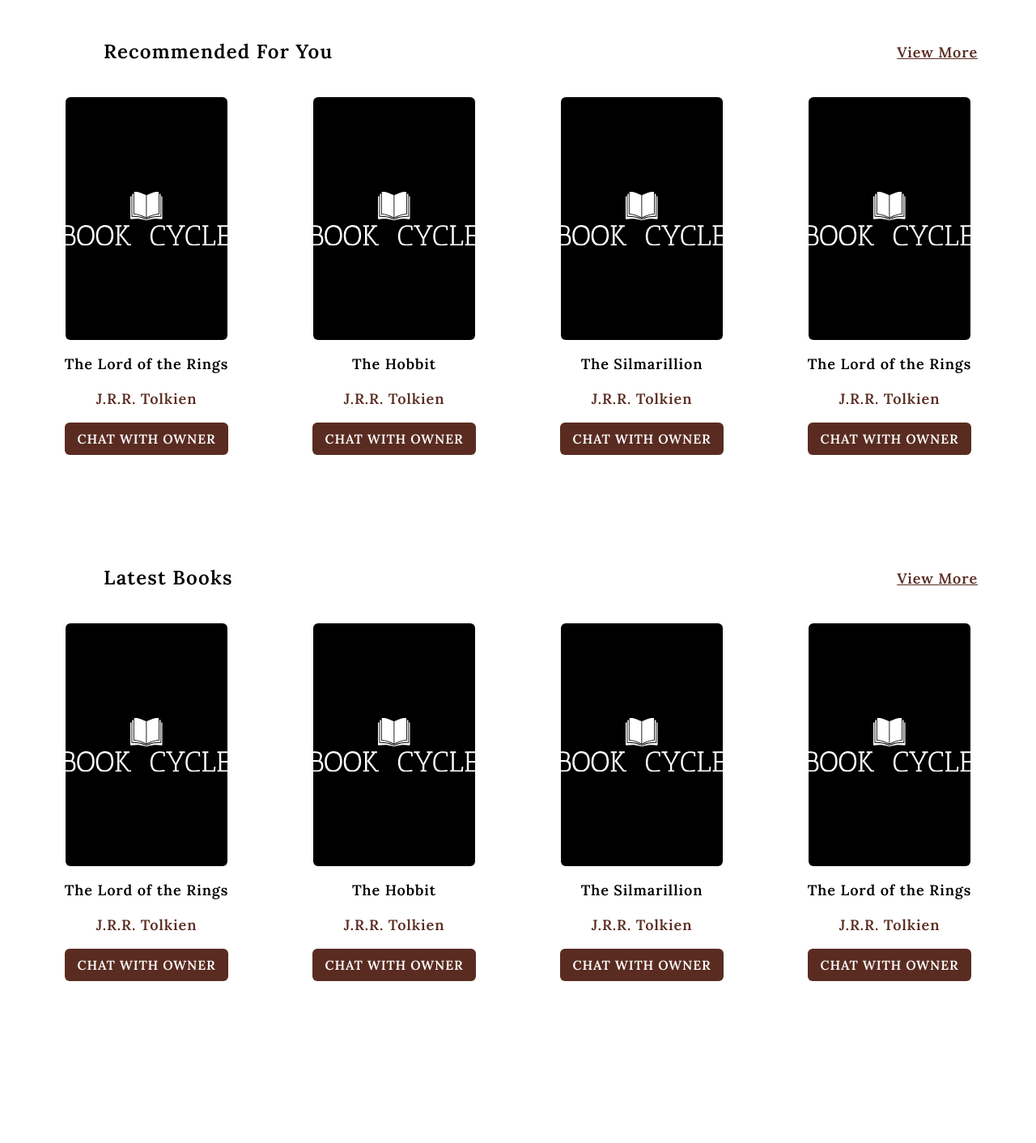
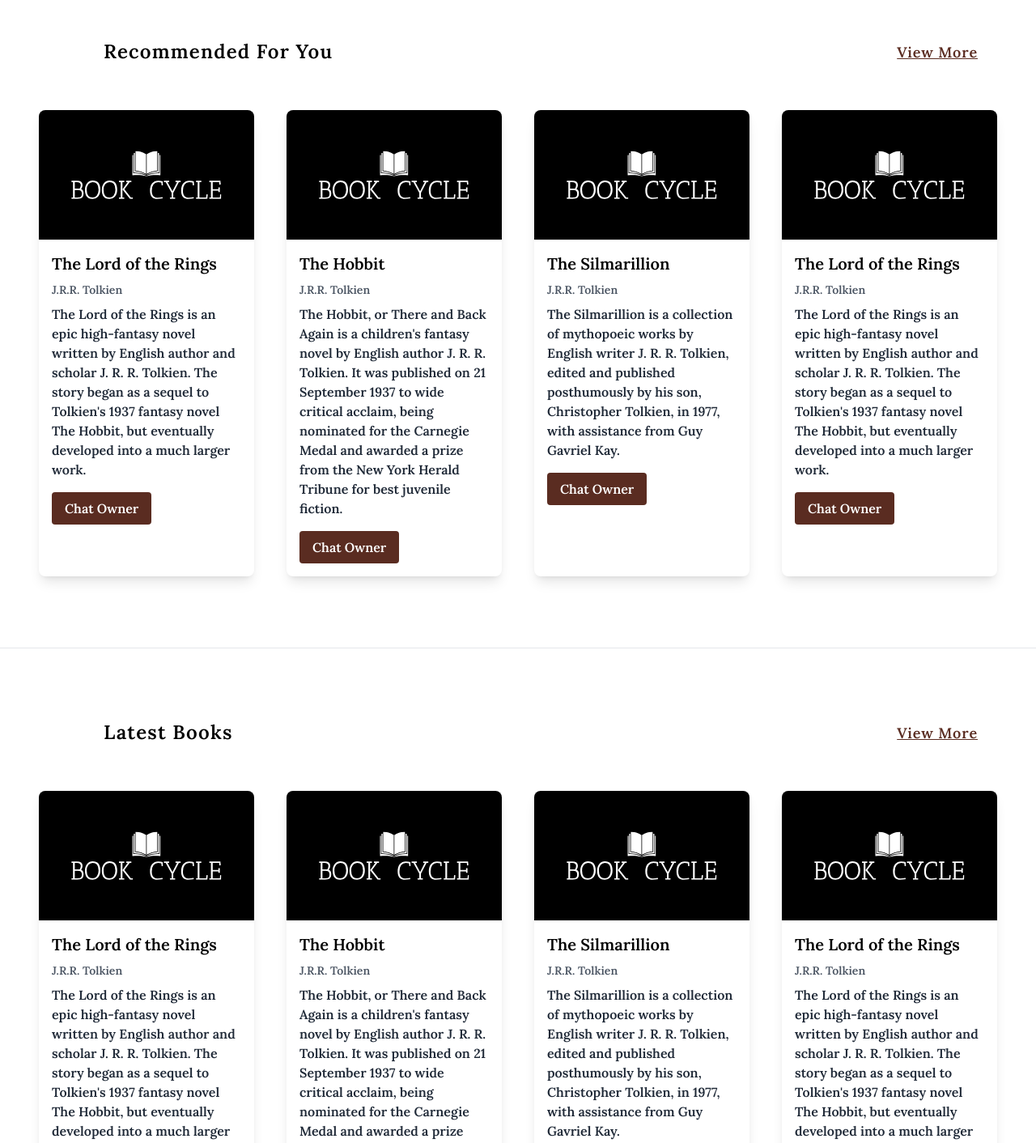
Before and after one commit to hilarytn/Book-Cycle_App, a React (Vite) app in the folder client/: page / in a window 1280 px wide. Shown: the part 600-2012 px from the top of the page at 81% size. Before the commit the page ends 1860 px from the top, so only its background shows below. Built offline with nearby package versions, Linux system fonts and the light colour scheme.

Commit message:
fully responsive

```diff
--- a/client/src/components/Home/Books.tsx
+++ b/client/src/components/Home/Books.tsx
@@ -13,7 +13,7 @@
     <>
         <section className="md:p-12">
             <div className='flex justify-between items-center my-10 px-6 md:ps-20'>
-                <h1 className='text-lg md:text-2xl text-black font-bold tracking-wider capitalize'>
+                <h1 className='text-xl md:text-2xl text-black font-bold tracking-wider capitalize'>
                     Recommended for you
                 </h1>
                 <p
@@ -23,31 +23,27 @@
                 </p>
             </div>
             <div className="grid lg:grid-cols-4 md:grid-cols-2 gap-10">
-                {dummyBooks.map((book, index) => (
-                    <div key={index} className='flex flex-col justify-center items-center gap-4'>
-                        <img
-                            className='w-[200px] h-[300px] object-cover rounded-md'
-                            src={book.coverUrl}
-                            alt="book cover" />
-                        <p className='text-black text-[18px] tracking-wider'>
-                            {book.title}
-                        </p>
-                        <p className='text-secondary text-[18px] tracking-wider'>
-                            {book.author}
-                        </p>
-                        <div>
-                            <button className='bg-secondary text-white px-4 py-2 rounded-md tracking-wider hover:bg-gray-800 hover:scale-75 delay-100 uppercase'>
-                                Chat with owner
-                            </button>
-                        </div>
+            {dummyBooks.map((book, index) => (
+                <div key={index} className="max-w-xs mx-auto bg-white shadow-lg rounded-lg overflow-hidden m-4">
+                    <img className="w-full h-40 object-cover" src={book.coverUrl} alt="Book Cover" />
+                    <div className="p-4">
+                      <h2 className="text-xl font-bold mb-2">{book.title}</h2>
+                      <p className="text-gray-600 text-sm mb-2">{book.author}</p>
+                      <p className="text-gray-800 text-base">{book.description}</p>
+                      <div className="mt-4 flex gap-3">
+                        <button className="px-4 py-2 bg-secondary text-white rounded hover:bg-green-700">Chat Owner</button>
+                      </div>
                     </div>
-                ))}
+                </div>
+            ))}
             </div>
         </section>
 
+        <hr className="mt-6" />
+
         <section className="md:p-12">
             <div className='flex justify-between items-center my-10 px-6 md:ps-20'>
-                <h1 className='text-lg md:text-2xl text-black font-bold tracking-wider capitalize'>
+                <h1 className='text-xl md:text-2xl text-black font-bold tracking-wider capitalize'>
                     Latest books
                 </h1>
                 <p
@@ -58,21 +54,15 @@
             </div>
             <div className="grid lg:grid-cols-4 md:grid-cols-2 gap-10">
                 {dummyBooks.map((book, index) => (
-                    <div key={index} className='flex flex-col justify-center items-center gap-4'>
-                        <img
-                            className='w-[200px] h-[300px] object-cover rounded-md'
-                            src={book.coverUrl}
-                            alt="book cover" />
-                        <p className='text-black text-[18px] tracking-wider'>
-                            {book.title}
-                        </p>
-                        <p className='text-secondary text-[18px] tracking-wider'>
-                            {book.author}
-                        </p>
-                        <div>
-                            <button className='bg-secondary text-white px-4 py-2 rounded-md tracking-wider hover:bg-gray-800 hover:scale-75 delay-100 uppercase'>
-                                Chat with owner
-                            </button>
+                    <div key={index} className="max-w-xs mx-auto bg-white shadow-lg rounded-lg overflow-hidden m-4">
+                        <img className="w-full h-40 object-cover" src={book.coverUrl} alt="Book Cover" />
+                        <div className="p-4">
+                          <h2 className="text-xl font-bold mb-2">{book.title}</h2>
+                          <p className="text-gray-600 text-sm mb-2">{book.author}</p>
+                          <p className="text-gray-800 text-base">{book.description}</p>
+                          <div className="mt-4 flex gap-3">
+                            <button className="px-4 py-2 bg-secondary text-white rounded hover:bg-green-700">Chat Owner</button>
+                          </div>
                         </div>
                     </div>
                 ))}
--- a/client/src/pages/App/HomePage.tsx
+++ b/client/src/pages/App/HomePage.tsx
@@ -16,15 +16,15 @@
                     bg-hero-pattern bg-center bg-cover bg-blend-multiply bg-black/[.50]'
         >
           <div className='flex flex-col justify-center items-center gap-8'>
-            <h1 className='text-[60px] text-white font-bold tracking-wider capitalize'>
+            <h1 className='text-3xl md:text-[50px] text-white font-bold tracking-wider capitalize'>
               Welcome to Book Cycle
             </h1>
-            <p className='text-white text-[18px] tracking-wider'>
+            <p className='text-white text-sm md:text-[18px] tracking-wider'>
               Fostering Friendships through the Love of Books
             </p>
             <form className='flex gap-3'>
                 <input
-                      className='bg-gray-200 px-4 py-4 rounded-md tracking-wider'
+                      className='bg-gray-200 py-4 rounded-md tracking-wider'
                       type="search" />
                 <button className='bg-secondary text-white px-4 py-2 rounded-md tracking-wider hover:bg-gray-800 hover:scale-75 delay-100 uppercase'>
                   Search
```
